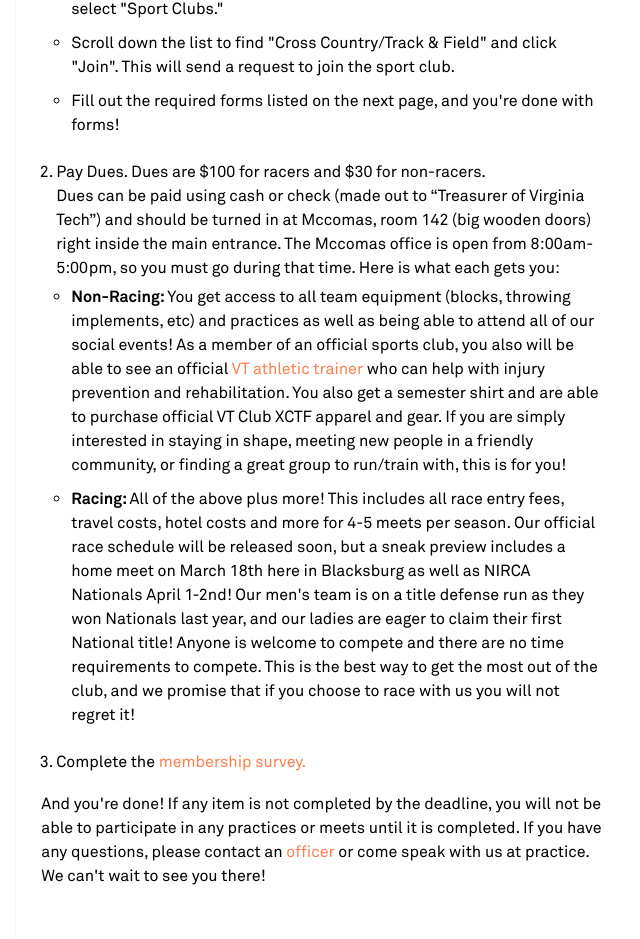
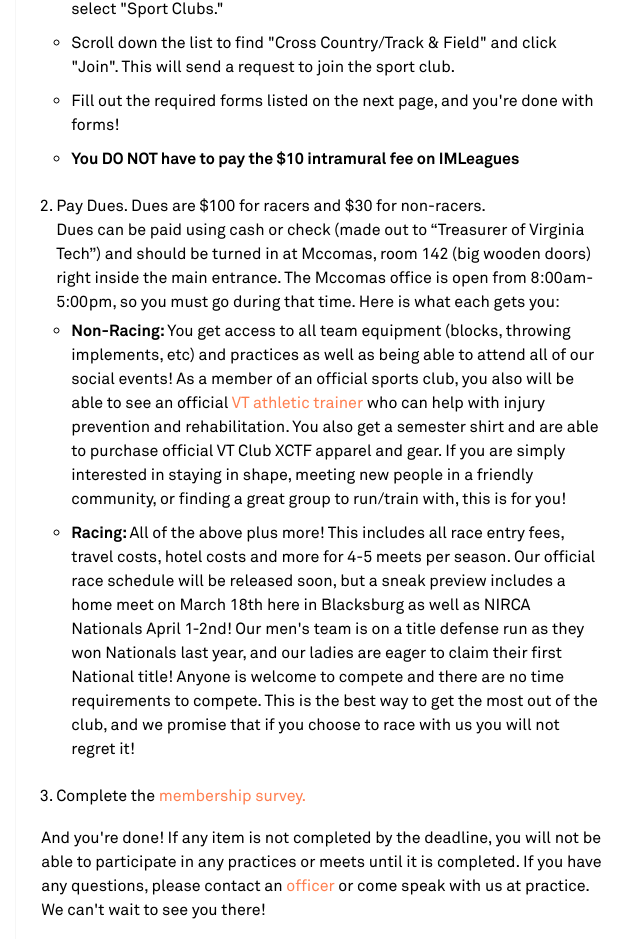
Before and after one commit to vakkale/vtclubxctf, a React (Create React App) app: page /join in a window 1280 px wide. Shown: the part 1371-2310 px from the top of the page, without its empty margins (429-1069 px from the left). Built offline with nearby package versions, Linux system fonts and the light colour scheme; a web font is replaced by a local one.

Commit message:
corrections to about page

```diff
--- a/src/about_pages/Join.jsx
+++ b/src/about_pages/Join.jsx
@@ -27,6 +27,7 @@
                     <li>This will take you to your profile. At the top, next to your profile picture, select "Sport Clubs."</li>
                     <li>Scroll down the list to find "Cross Country/Track & Field" and click "Join". This will send a request to join the sport club.</li>
                     <li>Fill out the required forms listed on the next page, and you're done with forms!</li>
+                    <li><span style={{ fontWeight: "bold" }}>You DO NOT have to pay the $10 intramural fee on IMLeagues</span></li>
                 </ul></li>
                 <li><ul>Pay Dues. Dues are $100 for racers and $30 for non-racers. <br></br>Dues can be paid using cash or check (made out to “Treasurer of Virginia Tech”) and should be turned in at Mccomas, room 142 (big wooden doors) right inside the main entrance. The Mccomas office is open from 8:00am-5:00pm, so you must go during that time. Here is what each gets you:
                     <li><span style={{ fontWeight: "bold" }}>Non-Racing: </span>You get access to all team equipment (blocks, throwing implements, etc) and practices as well as being able to attend all of our social events! As a member of an official sports club, you also will be able to see an official <Link to={"/athletic-trainer"}>VT athletic trainer </Link>who can help with injury prevention and rehabilitation. You also get a semester shirt and are able to purchase official VT Club XCTF apparel and gear. If you are simply interested in staying in shape, meeting new people in a friendly community, or finding a great group to run/train with, this is for you!</li>
```
